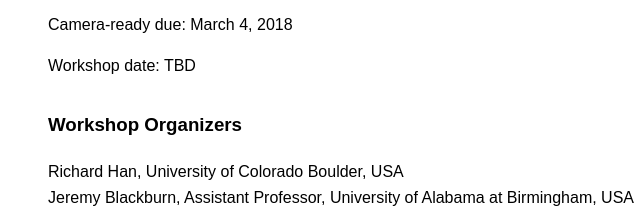
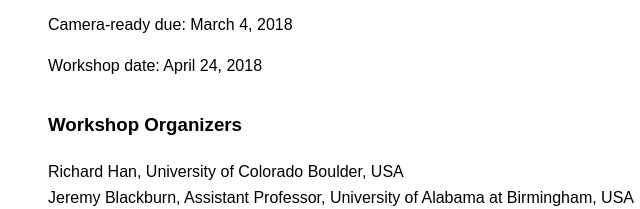
Before and after one commit to cybersafety2018/cybersafety2018.github.io, a plain HTML site: page call_for_contributions/index.html in a window 1280 px wide. Shown: the part 1577-1786 px from the top of the page, 450-1090 px from the left. Drawn offline with Linux system fonts and the light colour scheme.

Commit message:
workshop date

```diff
--- a/call_for_contributions/index.html
+++ b/call_for_contributions/index.html
@@ -113,7 +113,7 @@ causing harm. Topics of interest include (but are not limited to) the following:
 							</p>
 
 							<p>
-								Workshop date: TBD
+								Workshop date: April 24, 2018
 							</p>
 						</div>
 
```
Also changed, not shown: important_dates/index.html (+1 -1 lines).
